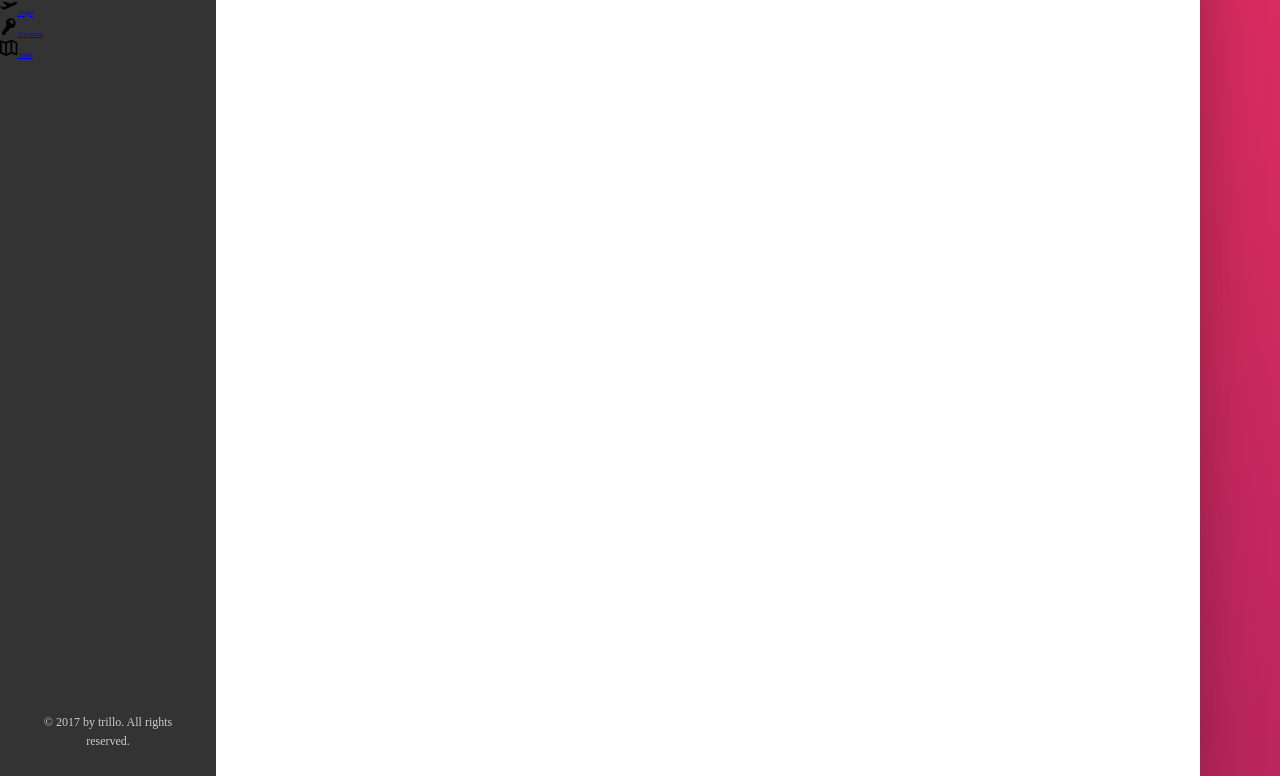
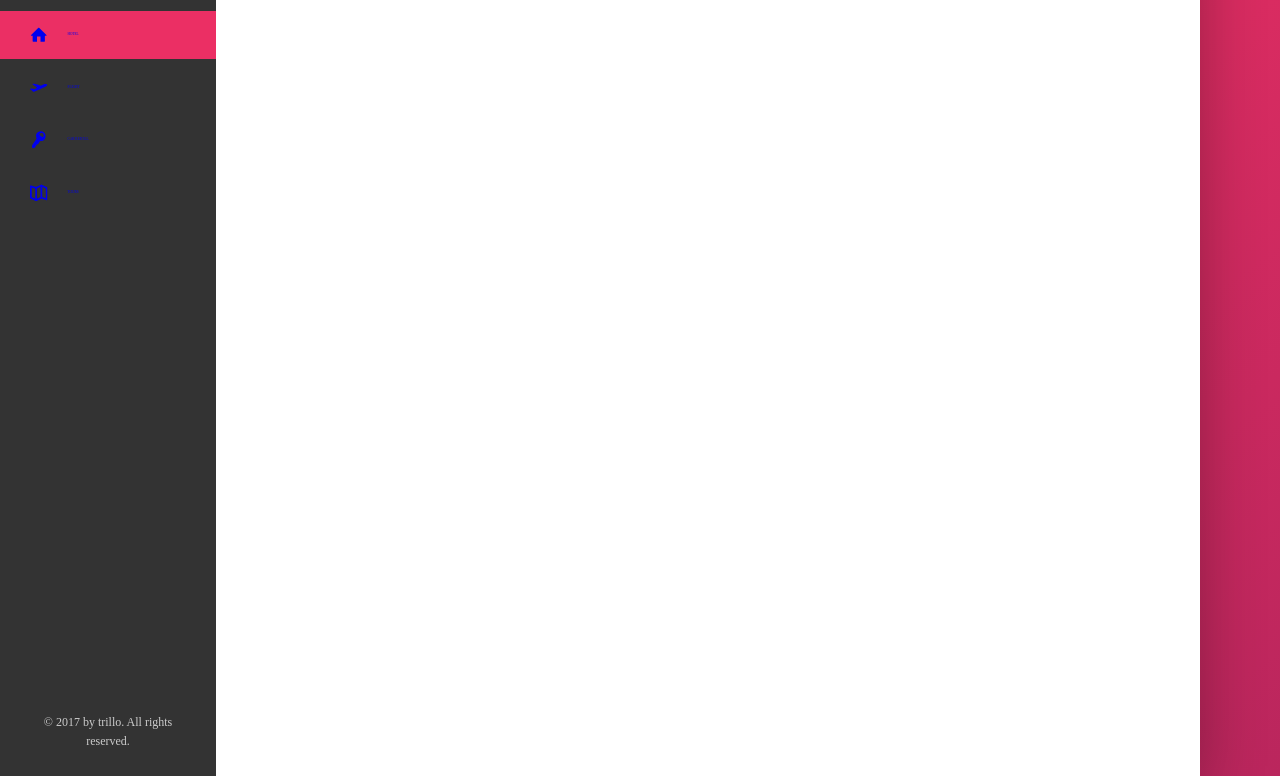
Before and after one commit to NiloofarMahmoodian/trillo, a website: page index.html in a window 1280 px wide. Shown: the part 94-870 px from the top of the page. Drawn offline with nearby package versions, Linux system fonts and the light colour scheme; files that its build step writes are made by us from their sources.

Commit message:
Finish the navigation

```diff
--- a/index.html
+++ b/index.html
@@ -58,7 +58,7 @@
       <div class="content">
         <nav class="sidebar">
           <ul class="side-nav">
-            <li class="side-nav__item">
+            <li class="side-nav__item side-nav__item--active">
               <a href="#" class="side-nav__link">
                 <svg class="side-nav__icon">
                   <use xlink:href="img/sprite.svg#icon-home"></use>
--- a/sass/_components.scss
+++ b/sass/_components.scss
@@ -113,15 +113,57 @@
 ////////////////////SIDE NAVIGATION//////////////////////
 
 .side-nav {
+  font-size: 1.4rem;
+  list-style: none;
+  margin-top: 3.5rem;
   &__item {
+    position: relative;
+
+    &:not(:last-child) {
+      margin-bottom: 0.5rem;
+    }
   }
 
-  &__link {
+  &__item::before {
+    content: "";
+    position: absolute;
+    top: 0;
+    left: 0;
+    height: 100%;
+    width: 3px;
+    background-color: var(--color-primary);
+    transform: scaleY(0);
+    transition: transform 0.2s, width 0.4 cubic-bezier(1, 0, 0, 1) 0.2s;
+    background-color: 0.1s;
+  }
+  &__item:hover::before,
+  &__item--active::before {
+    transform: scaleY(1);
+    width: 100%;
+  }
+
+  &__item:active::before {
+    background-color: var(--color-primary-light);
+  }
+  &__link:link,
+  &__link:visited {
+    color: var(__color-grey-light-1);
+    text-decoration: none;
+    text-transform: uppercase;
+    display: block;
+    padding: 1.5rem 3rem;
+    position: relative;
+    z-index: 10;
+
+    display: flex;
+    align-items: center;
   }
 
   &__icon {
     width: 1.75rem;
     height: 1.75rem;
+    margin-right: 2rem;
+    fill: currentColor;
   }
 }
 
```
